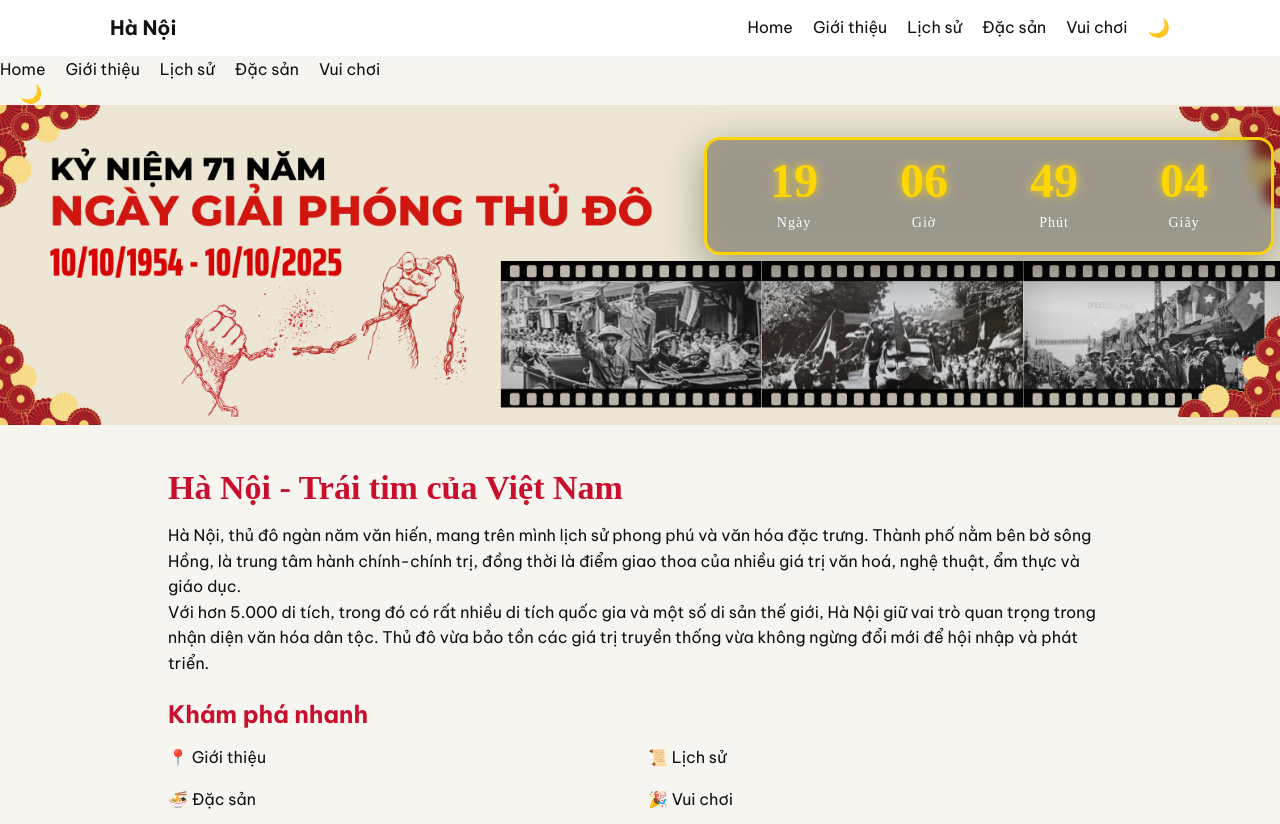
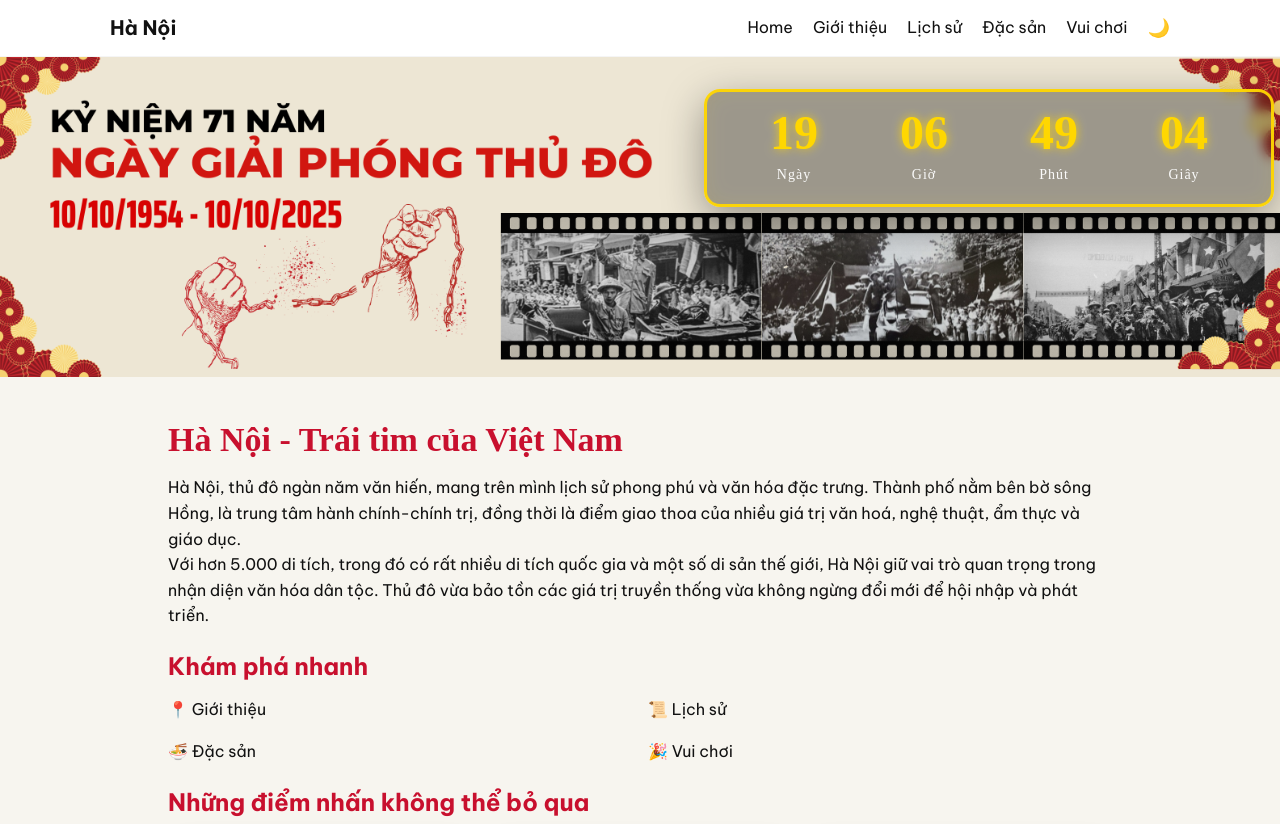
Before and after one commit to eladapham/hanoiwebsite, a plain HTML site: page index.html in a window 1280 px wide. Shown: the top 824 px of the page. Drawn offline with nearby package versions, Linux system fonts and the light colour scheme.

Commit message:
Update index.html

```diff
--- a/index.html
+++ b/index.html
@@ -43,27 +43,6 @@
     </div>
   </div>
 </header>
-
-
-    <!-- Nav -->
-    <nav class="main-nav" aria-label="Main navigation">
-      <a href="index.html">Home</a>
-      <a href="about.html">Giới thiệu</a>
-      <a href="history.html">Lịch sử</a>
-      <a href="specialties.html">Đặc sản</a>
-      <a href="entertainment.html">Vui chơi</a>
-    </nav>
-
-
-    <!-- Dark/Light + Hamburger -->
-    <div class="nav-actions">
-      <button id="theme-toggle" aria-label="Toggle theme">🌙</button>
-      <button class="menu-toggle" aria-label="Open menu">☰</button>
-    </div>
-  </div>
-</header>
-
-
 
 
   <!-- Banner -->
```
